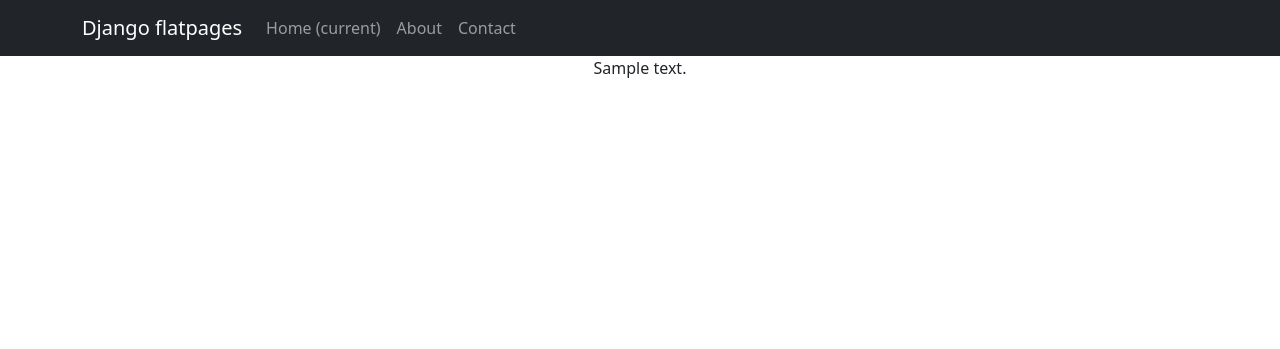
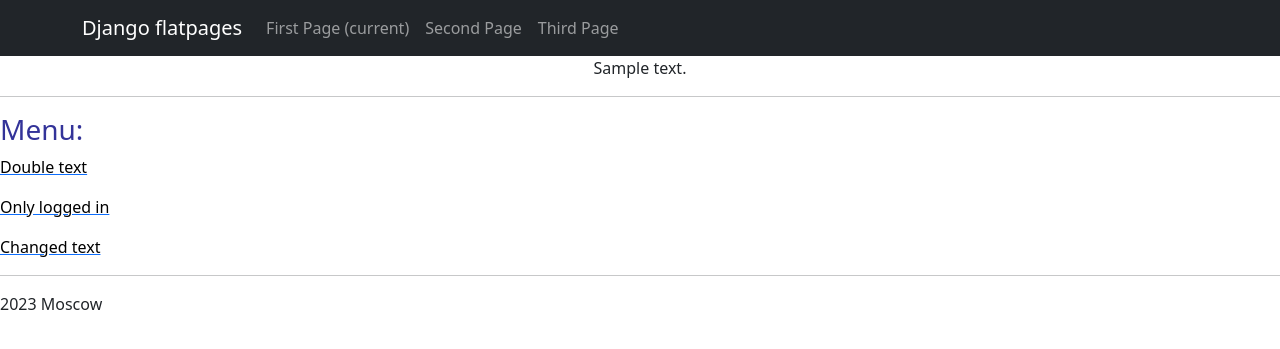
Before and after one commit to TimPDEV/Project_Dir, a Django app: template project/templates/flatpages/default.html in a window 1280 px wide. Shown: the top 349 px of the page. Run offline with Django 4.2, Linux system fonts and the light colour scheme; the template is opened without the code that fills it: most values are stand-ins (such as "Sample title", 1, 10 or a date in 2020); some libraries are stand-ins or nearby versions.

Commit message:
Update default.html

```diff
--- a/project/templates/flatpages/default.html
+++ b/project/templates/flatpages/default.html
@@ -5,7 +5,7 @@
         <meta name="viewport" content="width=device-width, initial-scale=1, shrink-to-fit=no" />
         <meta name="description" content="" />
         <meta name="author" content="" />
-        <title>Bare - Start Bootstrap Template</title>
+        <title>Hello There</title>
         <!-- Favicon-->
         <link rel="icon" type="image/x-icon" href="assets/favicon.ico" />
         <!-- Core theme CSS (includes Bootstrap)-->
@@ -26,15 +26,15 @@
        <div class="collapse navbar-collapse" id="navbarResponsive">
            <ul class="navbar-nav ml-auto">
                <li class="nav-item active">
-                   <a class="nav-link" href="#">Home
+                   <a class="nav-link" href="/Home/">First Page
                        <span class="sr-only">(current)</span>
                    </a>
                </li>
                <li class="nav-item">
-                   <a class="nav-link" href="/about/">About</a>
+                   <a class="nav-link" href="/about/">Second Page</a>
                </li>
                <li class="nav-item">
-                   <a class="nav-link" href="/contact/">Contact</a>
+                   <a class="nav-link" href="/contact/">Third Page</a>
                </li>
            </ul>
        </div>
@@ -52,3 +52,24 @@
         </div>
     </body>
 </html>
+
+<hr>
+
+</head>
+<body>
+<h3><span style="color: #333399;">Menu:</span></h3>
+<p><a href="/Home/"><span style="color: #333399;"><span style="color: #000000;">Double text </span></span></a></p>
+<p><a href="/about/"><span style="color: #333399;"><span style="color: #000000;">Only logged in</span></a></p>
+<p><a href="/contact/"><span style="color: #333399;"><span style="color: #000000;">Changed text</a></p>
+<hr />
+
+</body>
+</html>
+<p>2023 Moscow</p>
+
+            </div>
+        </div>
+        <script src="https://cdn.jsdelivr.net/npm/bootstrap@5.1.3/dist/js/bootstrap.bundle.min.js"></script>
+        <script src="js/scripts.js"></script>
+    </body>
+</html>
```
